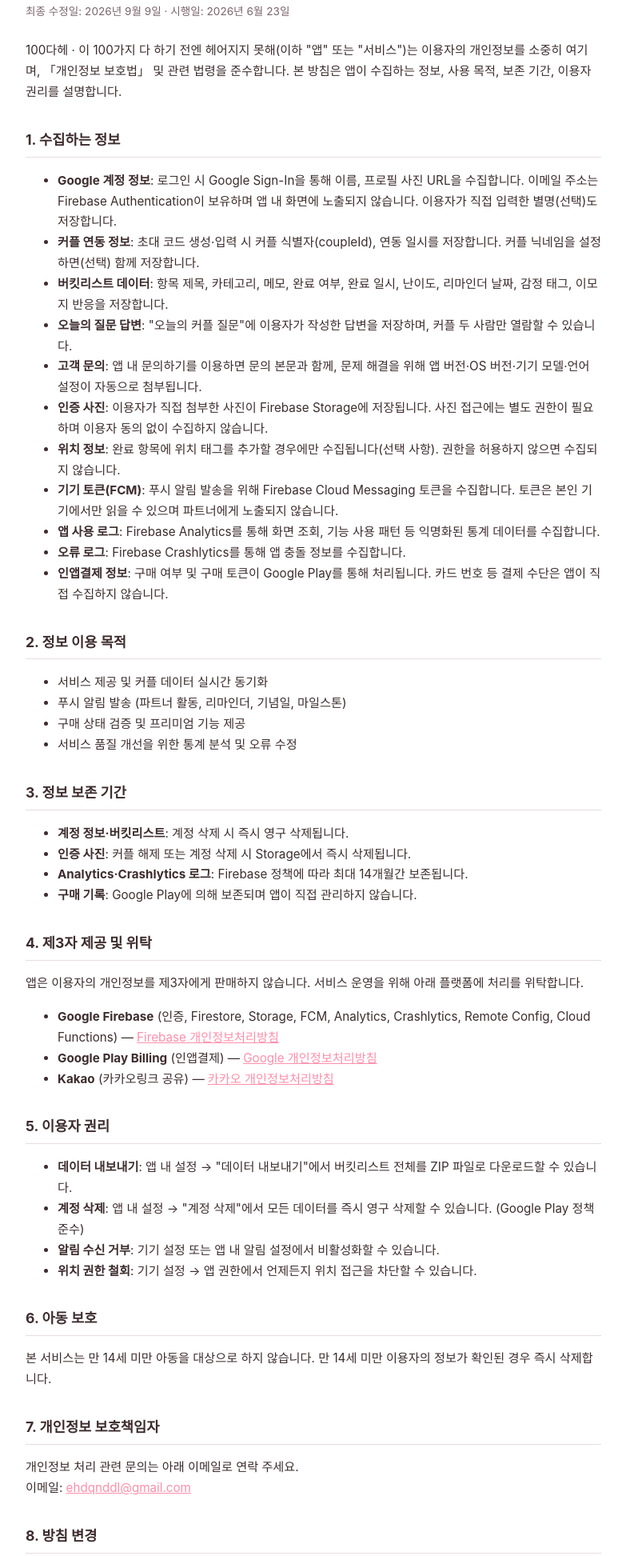
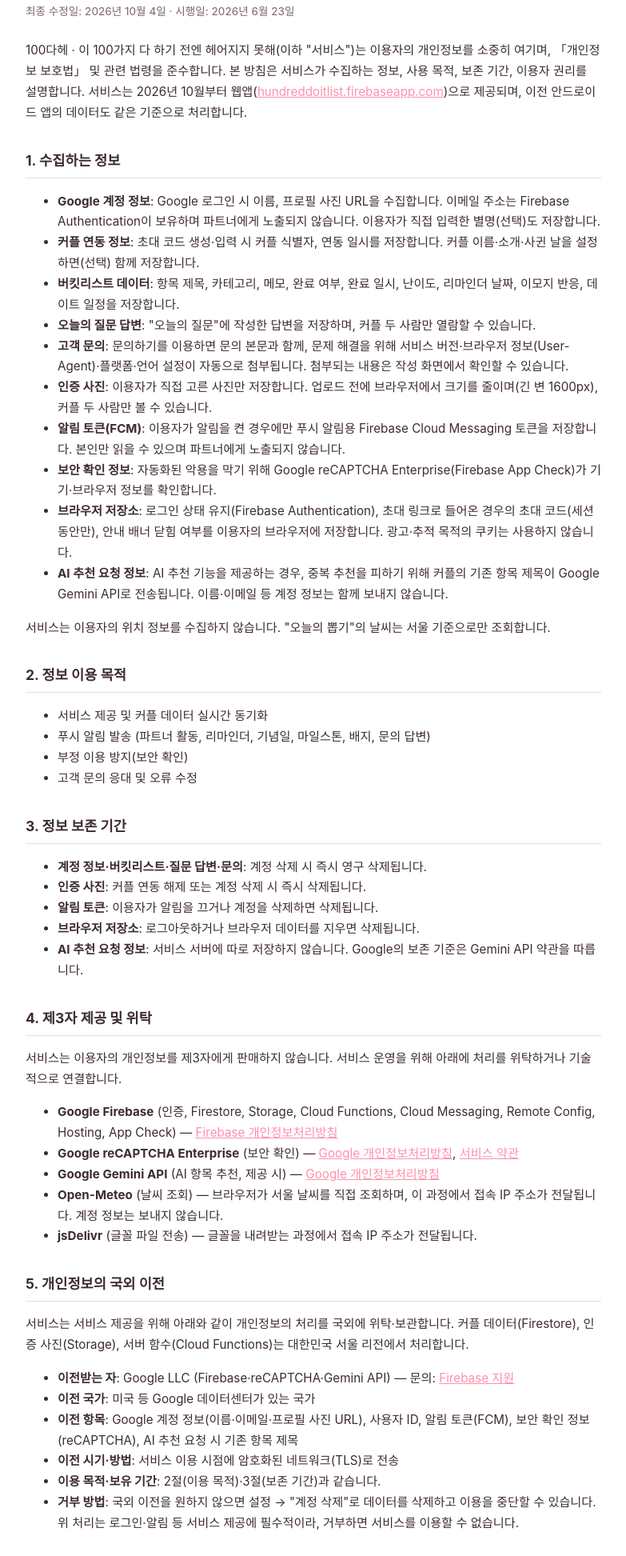
Before and after one commit to hundreddoitlist/hundreddoitlist.github.io, a plain HTML site: page privacy.html in a window 1280 px wide. Shown: the part 95-2040 px from the top of the page at 80% size, without its empty margins (248-1031 px from the left). Drawn offline with Linux system fonts and the light colour scheme.

Commit message:
웹앱 전환 반영: 개인정보처리방침(국외 이전 포함)·약관·FAQ (#1)
* docs: 개인정보처리방침에 국외 이전 절 추가, 인앱결제 미사용 반영

- 5절 국외 이전 신설(Google LLC, 이전 항목·방법·거부 방법)
- AI 추천 시 항목 제목의 Gemini API 전송을 수집·위탁 항목에 추가
- 1.0.4는 인앱결제를 제공하지 않으므로 구매 관련 서술을 현재 미사용으로 표시
- 절 번호 6~9로 조정

Co-Authored-By: Claude Opus 5.5 <noreply@anthropic.com>

* docs: 웹앱 전환에 맞춰 개인정보처리방침·약관·FAQ·첫 페이지 수정

- 방침: Analytics·Crashlytics·위치·카카오 SDK·데이터 내보내기 제거, reCAPTCHA(App Check)·브라우저 저장소·Open-Meteo·jsDelivr 추가, 알림 토큰은 켠 경우만
- 약관: 프리미엄(Google Play) 조항을 "현재 전 기능 무료, 유료·광고 도입 시 사전 고지"로 교체, 계정 삭제 경로를 웹 기준으로
- FAQ: 결제 항목 대신 카카오톡 인앱 브라우저 로그인·설치 방법, 알림 안내를 웹 기준으로
- 첫 페이지: 웹앱 시작하기 버튼

Co-Authored-By: Claude Opus 5.5 <noreply@anthropic.com>

---------

Co-authored-by: Claude Opus 5.5 <noreply@anthropic.com>

```diff
--- a/privacy.html
+++ b/privacy.html
@@ -15,72 +15,88 @@
 </head>
 <body>
   <h1>개인정보처리방침</h1>
-  <p class="updated">최종 수정일: 2026년 9월 9일 · 시행일: 2026년 6월 23일</p>
+  <p class="updated">최종 수정일: 2026년 10월 4일 · 시행일: 2026년 6월 23일</p>
 
   <p>
-    100다헤 · 이 100가지 다 하기 전엔 헤어지지 못해(이하 "앱" 또는 "서비스")는 이용자의 개인정보를 소중히 여기며,
+    100다헤 · 이 100가지 다 하기 전엔 헤어지지 못해(이하 "서비스")는 이용자의 개인정보를 소중히 여기며,
     「개인정보 보호법」 및 관련 법령을 준수합니다.
-    본 방침은 앱이 수집하는 정보, 사용 목적, 보존 기간, 이용자 권리를 설명합니다.
+    본 방침은 서비스가 수집하는 정보, 사용 목적, 보존 기간, 이용자 권리를 설명합니다.
+    서비스는 2026년 10월부터 웹앱(<a href="https://hundreddoitlist.firebaseapp.com">hundreddoitlist.firebaseapp.com</a>)으로 제공되며,
+    이전 안드로이드 앱의 데이터도 같은 기준으로 처리합니다.
   </p>
 
   <h2>1. 수집하는 정보</h2>
   <ul>
-    <li><strong>Google 계정 정보</strong>: 로그인 시 Google Sign-In을 통해 이름, 프로필 사진 URL을 수집합니다. 이메일 주소는 Firebase Authentication이 보유하며 앱 내 화면에 노출되지 않습니다. 이용자가 직접 입력한 별명(선택)도 저장합니다.</li>
-    <li><strong>커플 연동 정보</strong>: 초대 코드 생성·입력 시 커플 식별자(coupleId), 연동 일시를 저장합니다. 커플 닉네임을 설정하면(선택) 함께 저장합니다.</li>
-    <li><strong>버킷리스트 데이터</strong>: 항목 제목, 카테고리, 메모, 완료 여부, 완료 일시, 난이도, 리마인더 날짜, 감정 태그, 이모지 반응을 저장합니다.</li>
-    <li><strong>오늘의 질문 답변</strong>: "오늘의 커플 질문"에 이용자가 작성한 답변을 저장하며, 커플 두 사람만 열람할 수 있습니다.</li>
-    <li><strong>고객 문의</strong>: 앱 내 문의하기를 이용하면 문의 본문과 함께, 문제 해결을 위해 앱 버전·OS 버전·기기 모델·언어 설정이 자동으로 첨부됩니다.</li>
-    <li><strong>인증 사진</strong>: 이용자가 직접 첨부한 사진이 Firebase Storage에 저장됩니다. 사진 접근에는 별도 권한이 필요하며 이용자 동의 없이 수집하지 않습니다.</li>
-    <li><strong>위치 정보</strong>: 완료 항목에 위치 태그를 추가할 경우에만 수집됩니다(선택 사항). 권한을 허용하지 않으면 수집되지 않습니다.</li>
-    <li><strong>기기 토큰(FCM)</strong>: 푸시 알림 발송을 위해 Firebase Cloud Messaging 토큰을 수집합니다. 토큰은 본인 기기에서만 읽을 수 있으며 파트너에게 노출되지 않습니다.</li>
-    <li><strong>앱 사용 로그</strong>: Firebase Analytics를 통해 화면 조회, 기능 사용 패턴 등 익명화된 통계 데이터를 수집합니다.</li>
-    <li><strong>오류 로그</strong>: Firebase Crashlytics를 통해 앱 충돌 정보를 수집합니다.</li>
-    <li><strong>인앱결제 정보</strong>: 구매 여부 및 구매 토큰이 Google Play를 통해 처리됩니다. 카드 번호 등 결제 수단은 앱이 직접 수집하지 않습니다.</li>
+    <li><strong>Google 계정 정보</strong>: Google 로그인 시 이름, 프로필 사진 URL을 수집합니다. 이메일 주소는 Firebase Authentication이 보유하며 파트너에게 노출되지 않습니다. 이용자가 직접 입력한 별명(선택)도 저장합니다.</li>
+    <li><strong>커플 연동 정보</strong>: 초대 코드 생성·입력 시 커플 식별자, 연동 일시를 저장합니다. 커플 이름·소개·사귄 날을 설정하면(선택) 함께 저장합니다.</li>
+    <li><strong>버킷리스트 데이터</strong>: 항목 제목, 카테고리, 메모, 완료 여부, 완료 일시, 난이도, 리마인더 날짜, 이모지 반응, 데이트 일정을 저장합니다.</li>
+    <li><strong>오늘의 질문 답변</strong>: "오늘의 질문"에 작성한 답변을 저장하며, 커플 두 사람만 열람할 수 있습니다.</li>
+    <li><strong>고객 문의</strong>: 문의하기를 이용하면 문의 본문과 함께, 문제 해결을 위해 서비스 버전·브라우저 정보(User-Agent)·플랫폼·언어 설정이 자동으로 첨부됩니다. 첨부되는 내용은 작성 화면에서 확인할 수 있습니다.</li>
+    <li><strong>인증 사진</strong>: 이용자가 직접 고른 사진만 저장합니다. 업로드 전에 브라우저에서 크기를 줄이며(긴 변 1600px), 커플 두 사람만 볼 수 있습니다.</li>
+    <li><strong>알림 토큰(FCM)</strong>: 이용자가 알림을 켠 경우에만 푸시 알림용 Firebase Cloud Messaging 토큰을 저장합니다. 본인만 읽을 수 있으며 파트너에게 노출되지 않습니다.</li>
+    <li><strong>보안 확인 정보</strong>: 자동화된 악용을 막기 위해 Google reCAPTCHA Enterprise(Firebase App Check)가 기기·브라우저 정보를 확인합니다.</li>
+    <li><strong>브라우저 저장소</strong>: 로그인 상태 유지(Firebase Authentication), 초대 링크로 들어온 경우의 초대 코드(세션 동안만), 안내 배너 닫힘 여부를 이용자의 브라우저에 저장합니다. 광고·추적 목적의 쿠키는 사용하지 않습니다.</li>
+    <li><strong>AI 추천 요청 정보</strong>: AI 추천 기능을 제공하는 경우, 중복 추천을 피하기 위해 커플의 기존 항목 제목이 Google Gemini API로 전송됩니다. 이름·이메일 등 계정 정보는 함께 보내지 않습니다.</li>
   </ul>
+  <p>서비스는 이용자의 위치 정보를 수집하지 않습니다. "오늘의 뽑기"의 날씨는 서울 기준으로만 조회합니다.</p>
 
   <h2>2. 정보 이용 목적</h2>
   <ul>
     <li>서비스 제공 및 커플 데이터 실시간 동기화</li>
-    <li>푸시 알림 발송 (파트너 활동, 리마인더, 기념일, 마일스톤)</li>
-    <li>구매 상태 검증 및 프리미엄 기능 제공</li>
-    <li>서비스 품질 개선을 위한 통계 분석 및 오류 수정</li>
+    <li>푸시 알림 발송 (파트너 활동, 리마인더, 기념일, 마일스톤, 배지, 문의 답변)</li>
+    <li>부정 이용 방지(보안 확인)</li>
+    <li>고객 문의 응대 및 오류 수정</li>
   </ul>
 
   <h2>3. 정보 보존 기간</h2>
   <ul>
-    <li><strong>계정 정보·버킷리스트</strong>: 계정 삭제 시 즉시 영구 삭제됩니다.</li>
-    <li><strong>인증 사진</strong>: 커플 해제 또는 계정 삭제 시 Storage에서 즉시 삭제됩니다.</li>
-    <li><strong>Analytics·Crashlytics 로그</strong>: Firebase 정책에 따라 최대 14개월간 보존됩니다.</li>
-    <li><strong>구매 기록</strong>: Google Play에 의해 보존되며 앱이 직접 관리하지 않습니다.</li>
+    <li><strong>계정 정보·버킷리스트·질문 답변·문의</strong>: 계정 삭제 시 즉시 영구 삭제됩니다.</li>
+    <li><strong>인증 사진</strong>: 커플 연동 해제 또는 계정 삭제 시 즉시 삭제됩니다.</li>
+    <li><strong>알림 토큰</strong>: 이용자가 알림을 끄거나 계정을 삭제하면 삭제됩니다.</li>
+    <li><strong>브라우저 저장소</strong>: 로그아웃하거나 브라우저 데이터를 지우면 삭제됩니다.</li>
+    <li><strong>AI 추천 요청 정보</strong>: 서비스 서버에 따로 저장하지 않습니다. Google의 보존 기준은 Gemini API 약관을 따릅니다.</li>
   </ul>
 
   <h2>4. 제3자 제공 및 위탁</h2>
-  <p>앱은 이용자의 개인정보를 제3자에게 판매하지 않습니다. 서비스 운영을 위해 아래 플랫폼에 처리를 위탁합니다.</p>
+  <p>서비스는 이용자의 개인정보를 제3자에게 판매하지 않습니다. 서비스 운영을 위해 아래에 처리를 위탁하거나 기술적으로 연결합니다.</p>
   <ul>
-    <li><strong>Google Firebase</strong> (인증, Firestore, Storage, FCM, Analytics, Crashlytics, Remote Config, Cloud Functions) — <a href="https://firebase.google.com/support/privacy" target="_blank">Firebase 개인정보처리방침</a></li>
-    <li><strong>Google Play Billing</strong> (인앱결제) — <a href="https://policies.google.com/privacy" target="_blank">Google 개인정보처리방침</a></li>
-    <li><strong>Kakao</strong> (카카오링크 공유) — <a href="https://www.kakao.com/policy/privacy" target="_blank">카카오 개인정보처리방침</a></li>
+    <li><strong>Google Firebase</strong> (인증, Firestore, Storage, Cloud Functions, Cloud Messaging, Remote Config, Hosting, App Check) — <a href="https://firebase.google.com/support/privacy" target="_blank">Firebase 개인정보처리방침</a></li>
+    <li><strong>Google reCAPTCHA Enterprise</strong> (보안 확인) — <a href="https://policies.google.com/privacy" target="_blank">Google 개인정보처리방침</a>, <a href="https://policies.google.com/terms" target="_blank">서비스 약관</a></li>
+    <li><strong>Google Gemini API</strong> (AI 항목 추천, 제공 시) — <a href="https://policies.google.com/privacy" target="_blank">Google 개인정보처리방침</a></li>
+    <li><strong>Open-Meteo</strong> (날씨 조회) — 브라우저가 서울 날씨를 직접 조회하며, 이 과정에서 접속 IP 주소가 전달됩니다. 계정 정보는 보내지 않습니다.</li>
+    <li><strong>jsDelivr</strong> (글꼴 파일 전송) — 글꼴을 내려받는 과정에서 접속 IP 주소가 전달됩니다.</li>
   </ul>
 
-  <h2>5. 이용자 권리</h2>
+  <h2>5. 개인정보의 국외 이전</h2>
+  <p>서비스는 서비스 제공을 위해 아래와 같이 개인정보의 처리를 국외에 위탁·보관합니다. 커플 데이터(Firestore), 인증 사진(Storage), 서버 함수(Cloud Functions)는 대한민국 서울 리전에서 처리합니다.</p>
   <ul>
-    <li><strong>데이터 내보내기</strong>: 앱 내 설정 → "데이터 내보내기"에서 버킷리스트 전체를 ZIP 파일로 다운로드할 수 있습니다.</li>
-    <li><strong>계정 삭제</strong>: 앱 내 설정 → "계정 삭제"에서 모든 데이터를 즉시 영구 삭제할 수 있습니다. (Google Play 정책 준수)</li>
-    <li><strong>알림 수신 거부</strong>: 기기 설정 또는 앱 내 알림 설정에서 비활성화할 수 있습니다.</li>
-    <li><strong>위치 권한 철회</strong>: 기기 설정 → 앱 권한에서 언제든지 위치 접근을 차단할 수 있습니다.</li>
+    <li><strong>이전받는 자</strong>: Google LLC (Firebase·reCAPTCHA·Gemini API) — 문의: <a href="https://firebase.google.com/support" target="_blank">Firebase 지원</a></li>
+    <li><strong>이전 국가</strong>: 미국 등 Google 데이터센터가 있는 국가</li>
+    <li><strong>이전 항목</strong>: Google 계정 정보(이름·이메일·프로필 사진 URL), 사용자 ID, 알림 토큰(FCM), 보안 확인 정보(reCAPTCHA), AI 추천 요청 시 기존 항목 제목</li>
+    <li><strong>이전 시기·방법</strong>: 서비스 이용 시점에 암호화된 네트워크(TLS)로 전송</li>
+    <li><strong>이용 목적·보유 기간</strong>: 2절(이용 목적)·3절(보존 기간)과 같습니다.</li>
+    <li><strong>거부 방법</strong>: 국외 이전을 원하지 않으면 설정 → "계정 삭제"로 데이터를 삭제하고 이용을 중단할 수 있습니다. 위 처리는 로그인·알림 등 서비스 제공에 필수적이라, 거부하면 서비스를 이용할 수 없습니다.</li>
   </ul>
 
-  <h2>6. 아동 보호</h2>
+  <h2>6. 이용자 권리</h2>
+  <ul>
+    <li><strong>계정 삭제</strong>: 우리 탭 → 설정 → "계정 삭제"(커플 연결 전에는 연결 화면 하단 "계정 삭제")에서 모든 데이터를 즉시 영구 삭제할 수 있습니다.</li>
+    <li><strong>커플 연동 해제</strong>: 설정 → "커플 연동 해제"에서 함께 만든 데이터와 사진을 삭제할 수 있습니다.</li>
+    <li><strong>알림 수신 거부</strong>: 설정 → "알림 설정" 또는 브라우저·기기 설정에서 끌 수 있습니다.</li>
+    <li><strong>열람·정정</strong>: 서비스 화면에서 직접 확인·수정할 수 있으며, 그 밖의 요청은 아래 이메일로 받습니다.</li>
+  </ul>
+
+  <h2>7. 아동 보호</h2>
   <p>본 서비스는 만 14세 미만 아동을 대상으로 하지 않습니다. 만 14세 미만 이용자의 정보가 확인된 경우 즉시 삭제합니다.</p>
 
-  <h2>7. 개인정보 보호책임자</h2>
+  <h2>8. 개인정보 보호책임자</h2>
   <p>
     개인정보 처리 관련 문의는 아래 이메일로 연락 주세요.<br>
     이메일: <a href="mailto:ehdqnddl@gmail.com">ehdqnddl@gmail.com</a>
   </p>
 
-  <h2>8. 방침 변경</h2>
-  <p>본 방침이 변경될 경우 앱 내 공지 또는 이 페이지를 통해 사전 안내합니다. 변경 후 계속 서비스를 이용하면 변경 방침에 동의한 것으로 간주합니다.</p>
+  <h2>9. 방침 변경</h2>
+  <p>본 방침이 변경될 경우 서비스 내 공지 또는 이 페이지를 통해 사전 안내합니다. 변경 후 계속 서비스를 이용하면 변경 방침에 동의한 것으로 간주합니다.</p>
 
   <hr style="border:none;border-top:1px solid #EADCE1;margin:32px 0;">
   <p style="font-size:0.8rem;color:#7A646C;">100다헤 · 이 100가지 다 하기 전엔 헤어지지 못해</p>
```
Also changed, not shown: faq.html (+12 -11 lines), index.html (+2 -1 lines), terms.html (+4 -6 lines).
